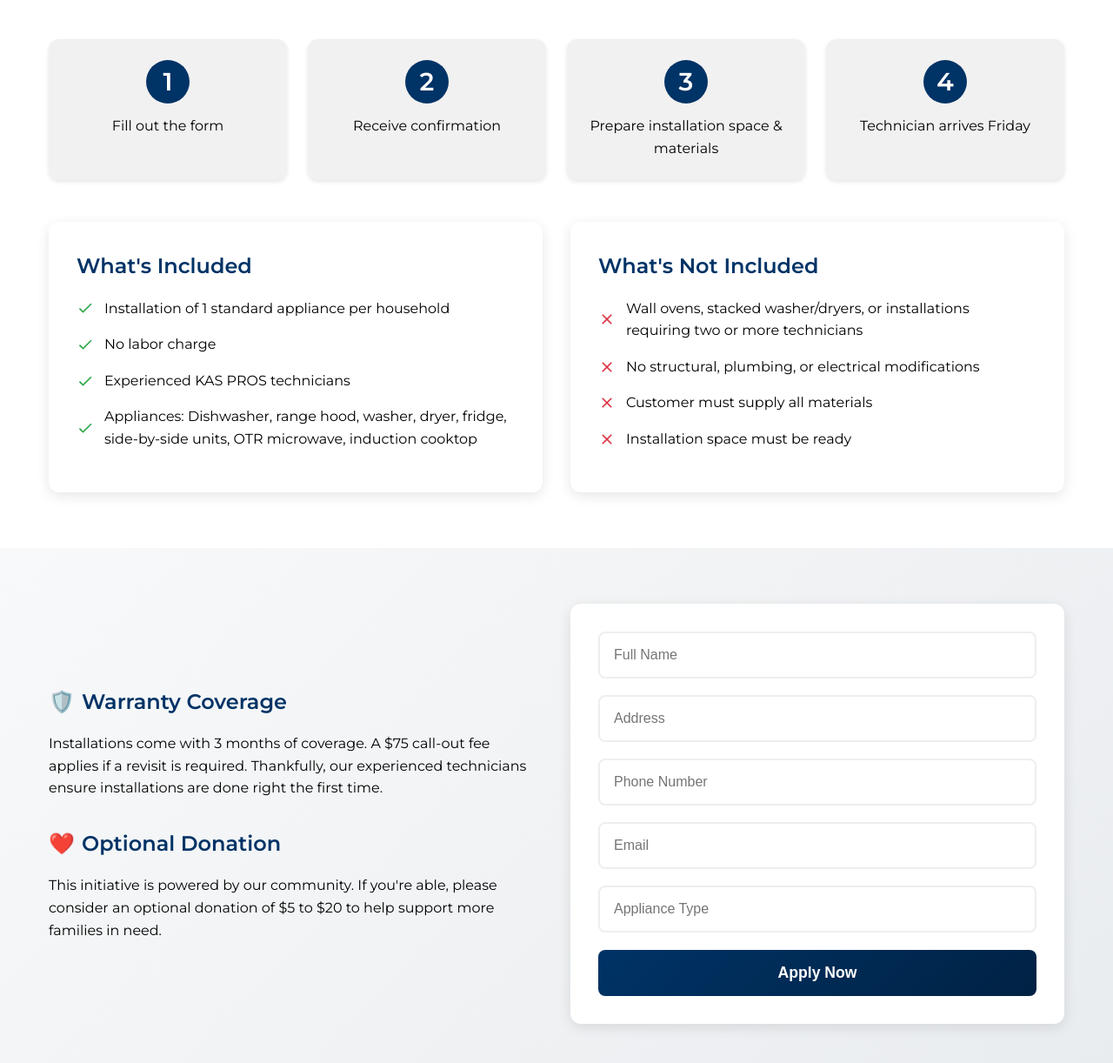
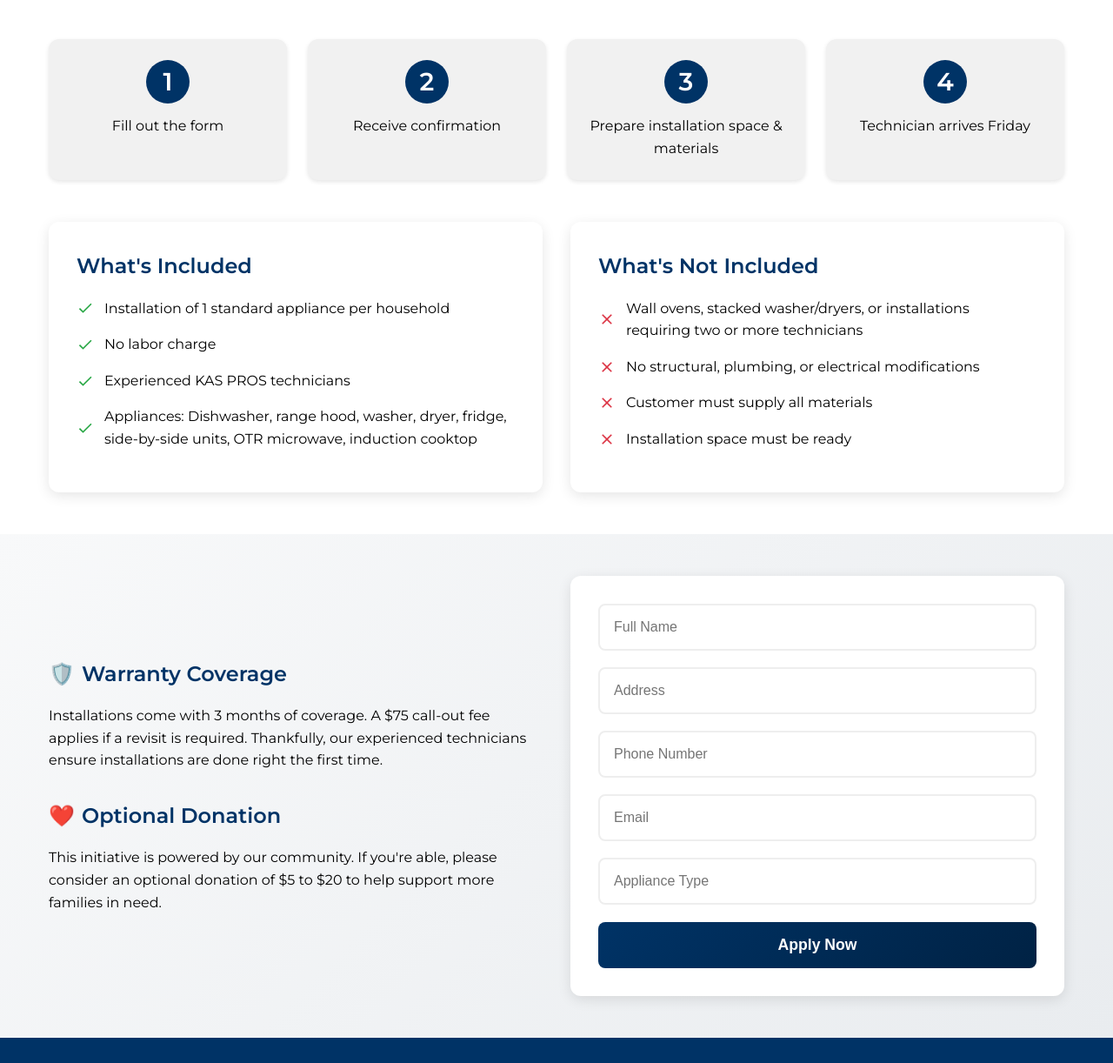
Before and after one commit to asimshakoor11/firstpage, a plain HTML site: page index.html in a window 1280 px wide. Shown: the part 441-1663 px from the top of the page at 87% size. Drawn offline with Linux system fonts and the light colour scheme.

Commit message:
more compact

```diff
--- a/index.html
+++ b/index.html
@@ -76,6 +76,7 @@
         justify-content: center;
         gap: 1rem;
         flex-wrap: wrap;
+        margin-bottom: 1rem;
       }
 
       .btn-container a {
@@ -107,7 +108,7 @@
       }
 
       .section {
-        padding: 4rem 1rem;
+        padding: 3rem 1rem;
         max-width: 1200px;
         margin: auto;
       }
@@ -264,7 +265,7 @@
 
       .content-section {
         background: linear-gradient(135deg, #f8f9fa 0%, #e9ecef 100%);
-        padding: 4rem 0;
+        padding: 3rem 0;
       }
 
       .content-wrapper {
```
